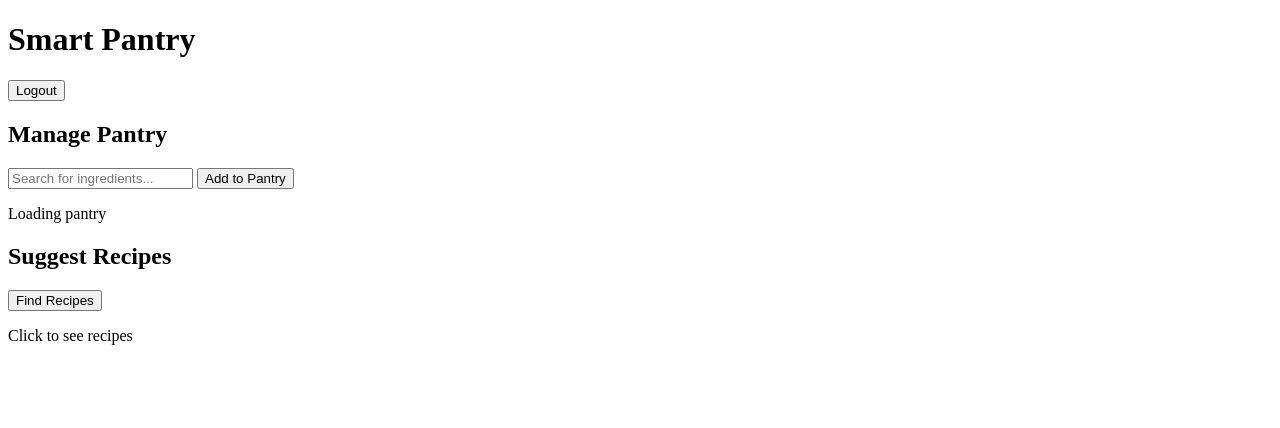
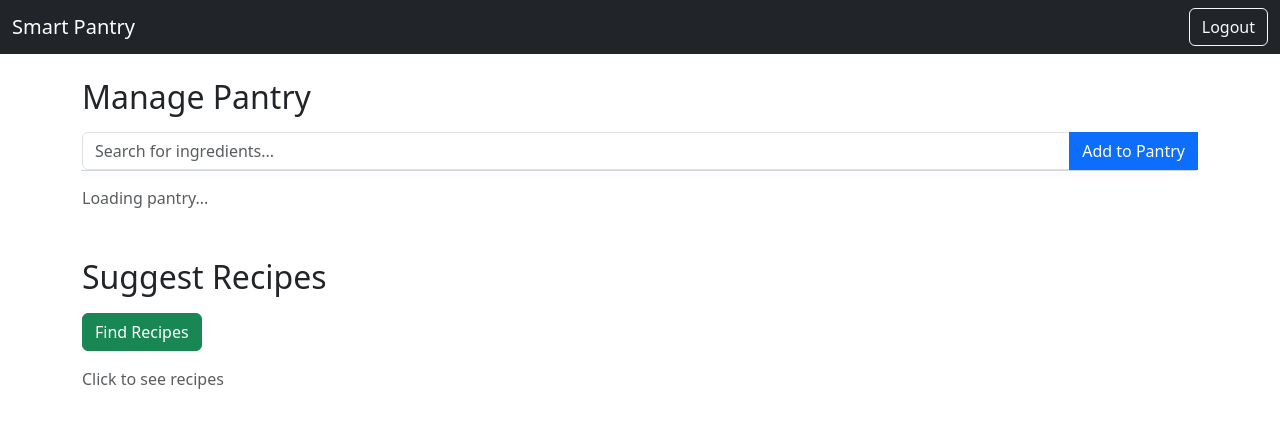
Before and after one commit to Tyreese2070/web-services-api, a Django app: page / in a window 1280 px wide. Shown: the top 428 px of the page. Run offline with Django 5.2, Linux system fonts and the light colour scheme; the visitor is signed in with stand-in values (Sample User, id 1); data that the repository does not hold is empty.

Commit message:
Added styling to frontend with bootstrap

```diff
--- a/frontend/scripts/home.js
+++ b/frontend/scripts/home.js
@@ -39,9 +39,9 @@ function loadPantry() {
                 const qty = item.quantity ? item.quantity : 'Not specified';
 
                 div.innerHTML = `
-                    <div><strong>${item.name}</strong> (Qty: ${qty})</div>
+                    <div><strong>${item.name}</strong> (Quantity: ${qty})</div>
                     <div>
-                        <button onclick="updatePantry('${item.name}')">Update Qty</button>
+                        <button onclick="updatePantry('${item.name}')">Update Quantity</button>
                         <button onclick="removeFromPantry('${item.name}')">Delete</button>
                     </div>
                 `;
--- a/frontend/templates/home.html
+++ b/frontend/templates/home.html
@@ -1,56 +1,74 @@
-<!--
-Page Layout:
-Button to view pantry
-    -> List of ingredients in pantry
-    -> Add to pantry (dropdown seach)
-    -> Delete from pantry
-    -> update pantry (change quantity)
-Button to view recipes
-    -> choose a recipe from ingredients within the users pantry
-    -> from recipe show ingredients and instructions
-    -> use local model to determine difficulty?
-    -> Allergens
-Button to account settings
-    -> change email
-    -> change password
-
-logout button
--->
-
 <!DOCTYPE html>
 <html lang="en">
 <head>
     <meta charset="UTF-8">
     <meta name="viewport" content="width=device-width, initial-scale=1.0">
     <title>Home</title>
+    <link href="https://cdn.jsdelivr.net/npm/bootstrap@5.3.0/dist/css/bootstrap.min.css" rel="stylesheet">
+    <style>
+        .input-group {
+            position: relative;
+        }
+
+        .dropdown-list {
+            position: absolute;
+            top: 100%;
+            left: 0;
+            width: 100%;
+            max-height: 250px;
+            overflow-y: auto;
+            background-color: white;
+            border: 1px solid #ced4da;
+            border-top: none;
+            border-radius: 0 0 0.375rem 0.375rem;
+            box-shadow: 0 4px 6px rgba(0,0,0,0.1);
+            z-index: 1000;
+        }
+
+        .dropdown-item {
+            padding: 8px 12px;
+            cursor: pointer;
+            border-bottom: 1px solid #eee;
+        }
+
+        .dropdown-item:hover {
+            background-color: #f8f9fa;
+        }
+    </style>
 </head>
 <body>
-    <div>
-        <h1>Smart Pantry</h1>
-        <button onclick="logout()">Logout</button>
-    </div>
+    <nav class="navbar navbar-dark bg-dark mb-4">
+        <div class="container-fluid">
+            <span class="navbar-brand mb-0 h1">Smart Pantry</span>
+            <button class="btn btn-outline-light" onclick="logout()">Logout</button>
+        </div>
+    </nav>
 
-    <div id="pantry-section">
-        <h2>Manage Pantry</h2>
+    <div class="container">
+        <div id="pantry-section" class="mb-5">
+            <h2 class="mb-3">Manage Pantry</h2>
 
-        <div>
-            <input type="text" id="new-item-name" placeholder="Search for ingredients...">
-            <button onclick="addToPantry()">Add to Pantry</button>
-        </div>
+            <div class="input-group mb-3">
+                <input type="text" id="new-item-name" class="form-control" placeholder="Search for ingredients...">
+                <button class="btn btn-primary" type="button" onclick="addToPantry()">Add to Pantry</button>
+            </div>
 
-        <div id="pantry-list">
-            <p>Loading pantry</p>
+            <div id="pantry-list">
+                <p class="text-muted">Loading pantry...</p>
+            </div>
         </div>
 
         <div id="recipe-section">
-            <h2>Suggest Recipes</h2>
-            <button onclick="getRecipes()">Find Recipes</button>
+            <h2 class="mb-3">Suggest Recipes</h2>
+            <button class="btn btn-success mb-3" onclick="getRecipes()">Find Recipes</button>
 
             <div id="recipes-list">
-                <p>Click to see recipes</p>
+                <p class="text-muted">Click to see recipes</p>
             </div>
         </div>
     </div>
-<script src="/static/scripts/home.js"></script>
+
+    <script src="https://cdn.jsdelivr.net/npm/bootstrap@5.3.0/dist/js/bootstrap.bundle.min.js"></script>
+    <script src="/static/scripts/home.js"></script>
 </body>
 </html>
```
Also changed, not shown: frontend/templates/login.html (+20 -12 lines), frontend/templates/register.html (+32 -16 lines).
